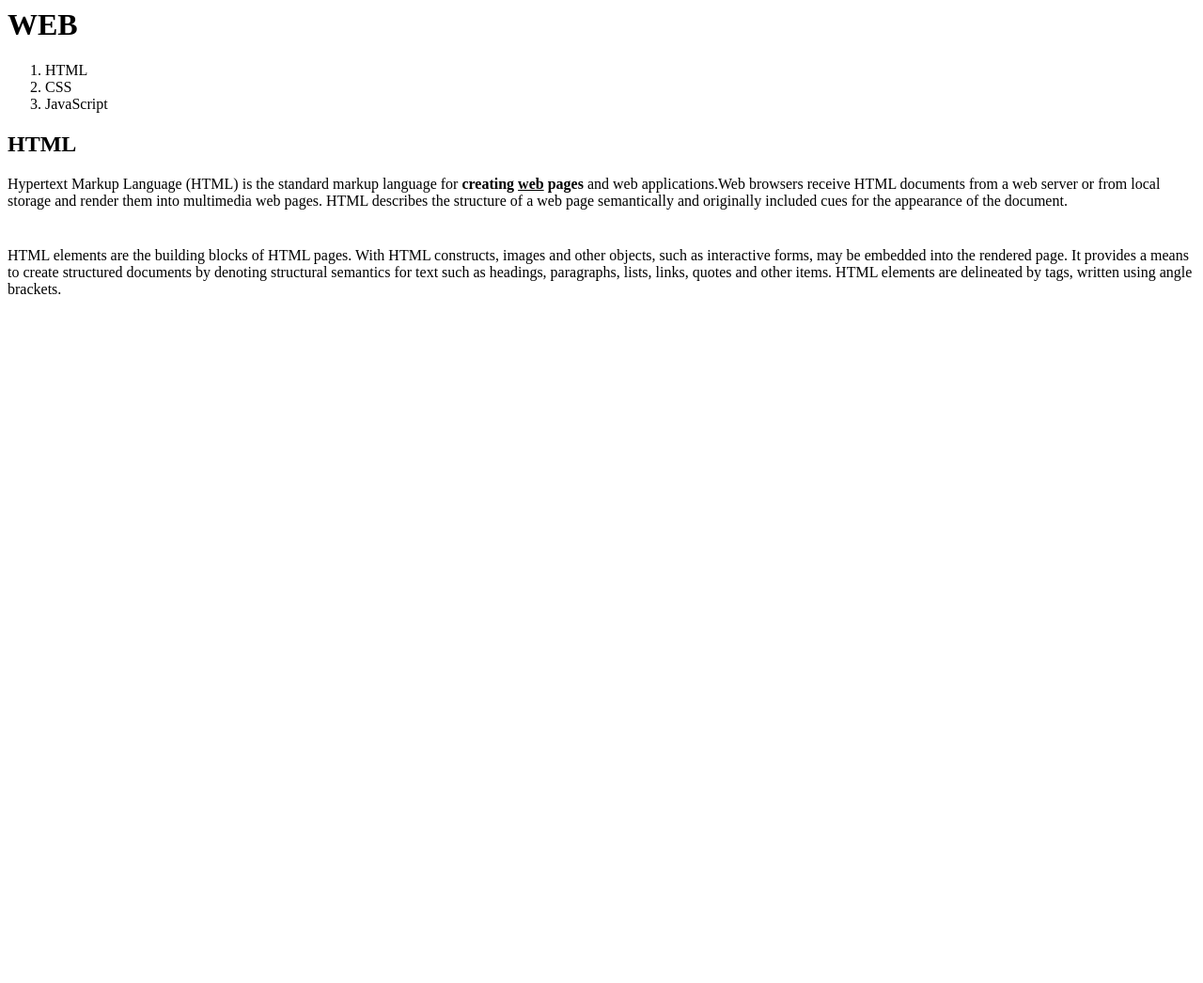
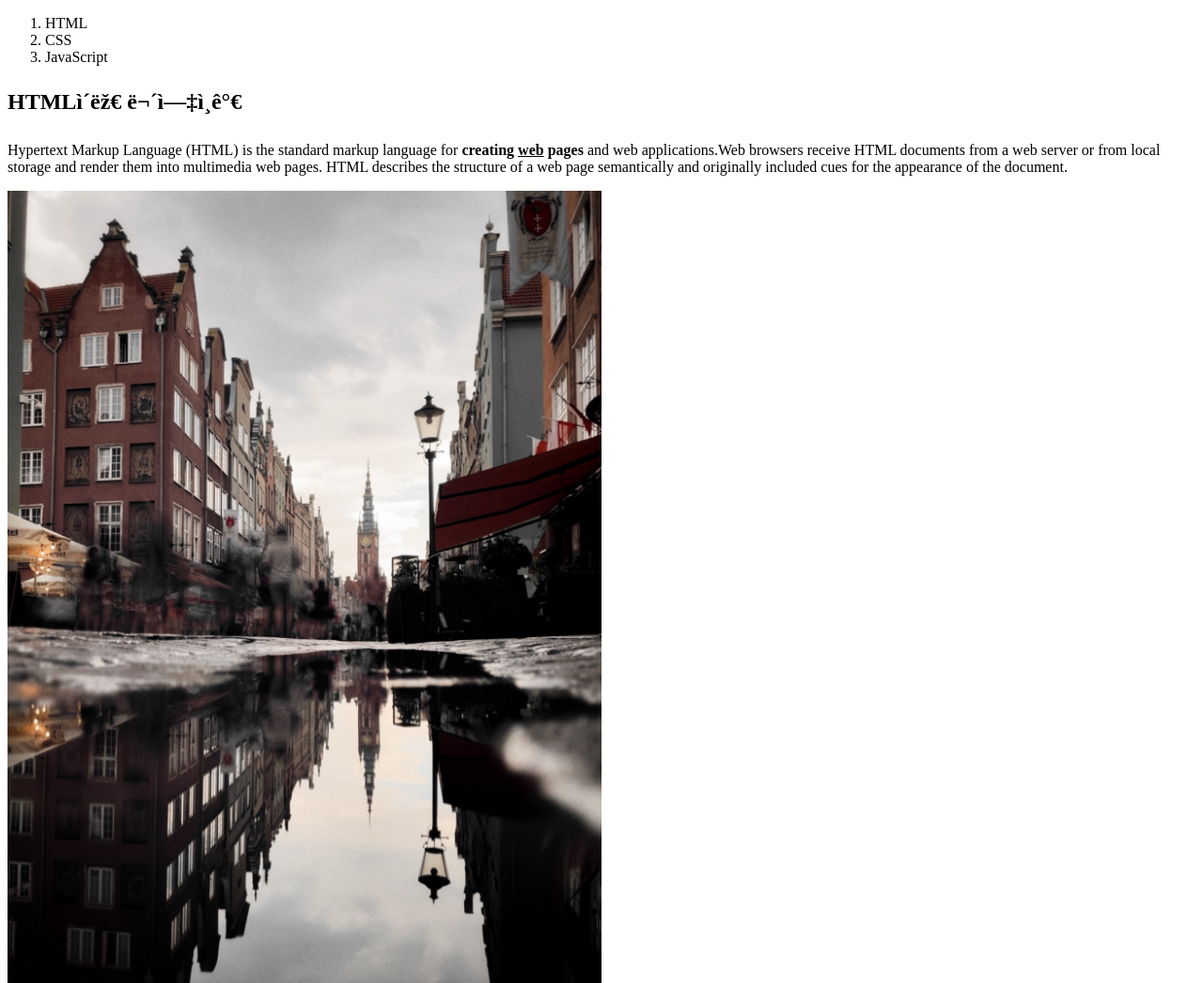
Before and after one commit to youngukk/WepTutorials, a plain HTML site: page Wep/HTML/test.html in a window 1280 px wide. Shown: the top 1046 px of the page at 94% size. Before the commit the page ends 800 px from the top, so only its background shows below. Drawn offline with Linux system fonts and the light colour scheme.

Commit message:
add to img

```diff
--- a/Wep/HTML/test.html
+++ b/Wep/HTML/test.html
@@ -1,18 +1,27 @@
-<h1>WEB</h1>
+<!DOCTYPE html>
+<html>
+<head>
+    <title>WEB - html</title>
+    <mata charset = "utf-8">
+</head>
 
+<body>
     <ol>
        <li>HTML</li>
        <li>CSS</li>
        <li>JavaScript</li>
     </ol>
 
-<h2>HTML</h2>
+    <h2>HTML이란 무엇인가</h2>
 
     <p>Hypertext Markup Language (HTML) is the standard markup language for <strong>creating <u>web</u> pages</strong> and
     web applications.Web browsers receive HTML documents from a web server or from local storage and render them into
     multimedia web pages. HTML describes the structure of a web page semantically and originally included cues for the
     appearance of the document.</p>
+    <img src="valik-chernetskyi-wLB2TCkI-yg-unsplash.jpg" width = "50%">
     <p style="margin-top: 40px;">HTML elements are the building blocks of HTML pages. With HTML constructs, images and other
     objects, such as interactive forms, may be embedded into the rendered page. It provides a means to create structured
     documents by denoting structural semantics for text such as headings, paragraphs, lists, links, quotes and other
     items. HTML elements are delineated by tags, written using angle brackets.</p>
+</body>
+</html>
```
Also changed, not shown: Wep/HTML/valik-chernetskyi-wLB2TCkI-yg-unsplash.jpg (added). Lines whose indentation alone changed are shown as unchanged.
